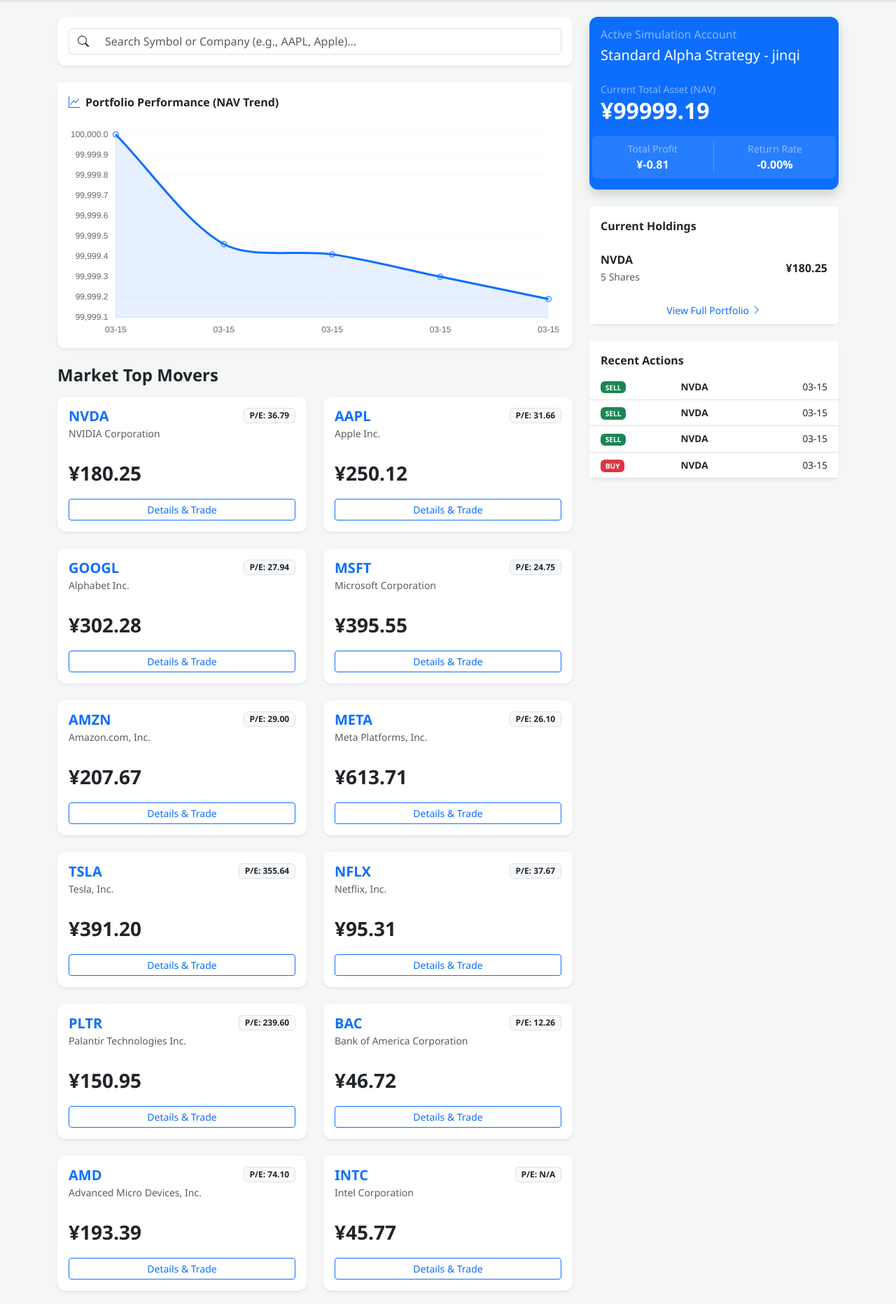
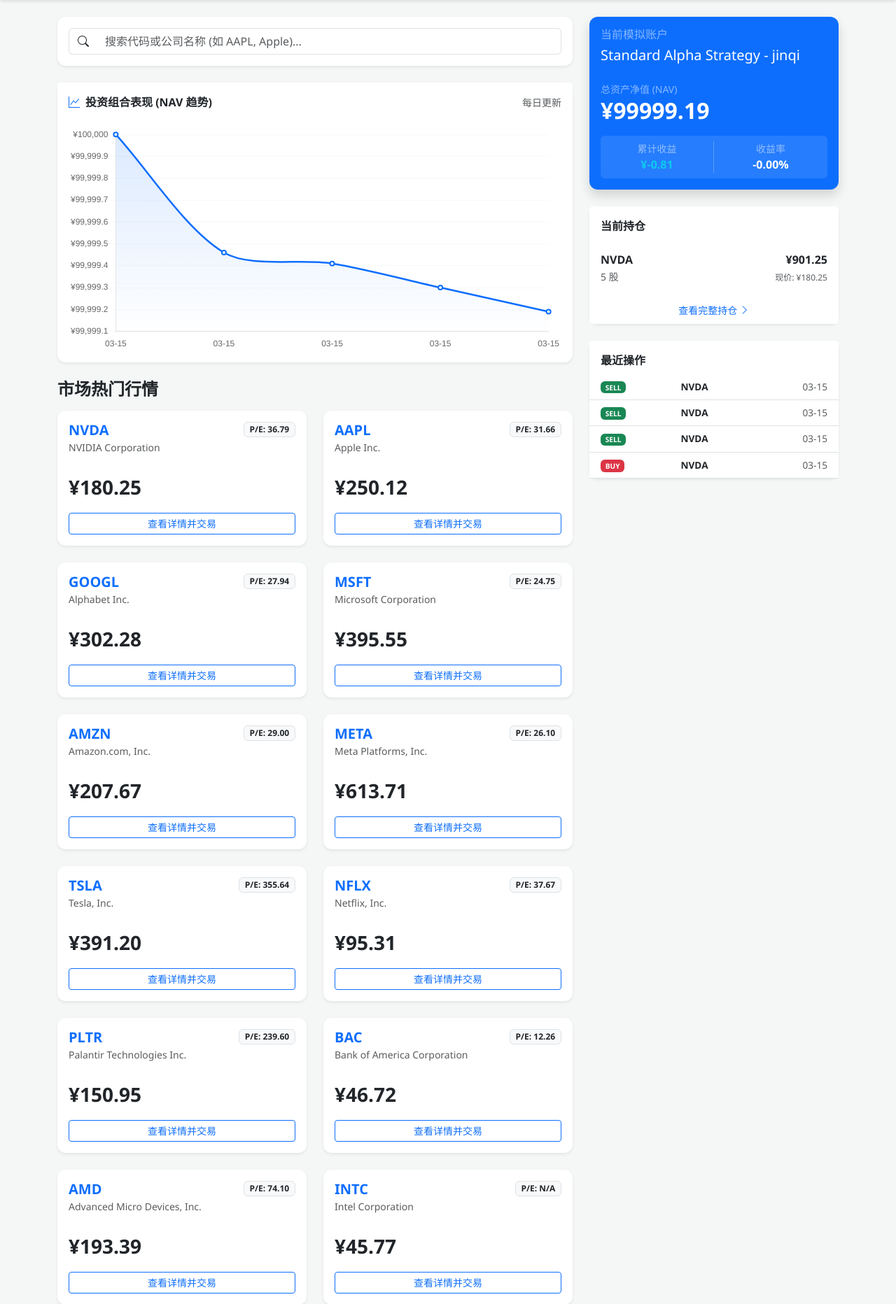
Before and after one commit to JQ-ux/DataBase_Project, a Django app: page / in a window 1280 px wide. Shown: the part 56-1920 px from the top of the page at 70% size. Run offline with Django 5.2, Linux system fonts and the light colour scheme; a user stored in the database is signed in; data comes from the database, SQL or seed files in the repository.

Commit message:
Add history simulator and fix NAV rendering logic

```diff
--- a/stock/templates/stock/index.html
+++ b/stock/templates/stock/index.html
@@ -3,11 +3,12 @@
 {% block body %}
 <div class="row">
     <div class="col-lg-8">
+
         <div class="card mb-4 shadow-sm border-0">
             <div class="card-body">
                 <div class="input-group">
                     <span class="input-group-text bg-white border-end-0"><i class="bi bi-search"></i></span>
-                    <input type="text" id="stockSearch" class="form-control border-start-0" placeholder="Search Symbol or Company (e.g., AAPL, Apple)...">
+                    <input type="text" id="stockSearch" class="form-control border-start-0" placeholder="搜索代码或公司名称 (如 AAPL, Apple)...">
                 </div>
                 <div id="searchResults" class="list-group mt-2 shadow-sm" style="display: none; position: absolute; z-index: 1000; width: 90%;">
                 </div>
@@ -15,15 +16,18 @@
         </div>
 
         <div class="card mb-4 shadow-sm border-0">
-            <div class="card-header bg-white fw-bold border-0 pt-3">
-                <i class="bi bi-graph-up text-primary me-2"></i>Portfolio Performance (NAV Trend)
+            <div class="card-header bg-white fw-bold border-0 pt-3 d-flex justify-content-between align-items-center">
+                <span><i class="bi bi-graph-up text-primary me-2"></i>投资组合表现 (NAV 趋势)</span>
+                <small class="text-muted fw-normal">每日更新</small>
             </div>
             <div class="card-body">
-                <canvas id="navChart" style="width: 100%; height: 300px;"></canvas>
+                <div style="position: relative; height:320px; width:100%">
+                    <canvas id="navChart"></canvas>
+                </div>
             </div>
         </div>
 
-        <h4 class="mb-3 fw-bold">Market Top Movers</h4>
+        <h4 class="mb-3 fw-bold">市场热门行情</h4>
         <div class="row">
             {% for company in companies %}
             <div class="col-md-6 mb-4">
@@ -40,89 +44,89 @@
                             <span class="fs-3 fw-bold">¥{{ company.current_price|floatformat:2 }}</span>
                         </div>
                         <div class="mt-auto">
-                            <a href="{% url 'stock_detail' company.symbol %}" class="btn btn-outline-primary btn-sm w-100">Details & Trade</a>
+                            <a href="{% url 'stock_detail' company.symbol %}" class="btn btn-outline-primary btn-sm w-100">查看详情并交易</a>
                         </div>
                     </div>
                 </div>
-            </div>
-            {% empty %}
-            <div class="col-12 text-center py-5">
-                <p class="text-muted">No market data available in database.</p>
             </div>
             {% endfor %}
         </div>
     </div>
 
     <div class="col-lg-4">
+
         <div class="card bg-primary text-white mb-4 shadow border-0">
             <div class="card-body">
-                <h6 class="text-white-50">Active Simulation Account</h6>
+                <h6 class="text-white-50">当前模拟账户</h6>
                 {% if sim %}
                 <h5 class="card-title mb-4">{{ sim.name }}</h5>
                 <div class="mb-3">
-                    <small class="text-white-50">Current Total Asset (NAV)</small>
+                    <small class="text-white-50">总资产净值 (NAV)</small>
                     <h2 class="fw-bold">¥{{ sim.current_nav|floatformat:2 }}</h2>
                 </div>
-                <div class="row text-center bg-white bg-opacity-10 rounded py-2">
+                <div class="row text-center bg-white bg-opacity-10 rounded py-2 mx-0">
                     <div class="col-6 border-end border-white border-opacity-25">
-                        <small class="d-block text-white-50">Total Profit</small>
-                        <span class="fw-bold">¥{{ total_profit|floatformat:2 }}</span>
+                        <small class="d-block text-white-50">累计收益</small>
+                        <span class="fw-bold {% if total_profit > 0 %}text-warning{% elif total_profit < 0 %}text-info{% endif %}">
+                            {% if total_profit > 0 %}+{% endif %}¥{{ total_profit|floatformat:2 }}
+                        </span>
                     </div>
                     <div class="col-6">
-                        <small class="d-block text-white-50">Return Rate</small>
-                        <span class="fw-bold">{{ profit_rate }}%</span>
+                        <small class="d-block text-white-50">收益率</small>
+                        <span class="fw-bold {% if profit_rate > 0 %}text-warning{% elif profit_rate < 0 %}text-info{% endif %}">
+                            {{ profit_rate }}%
+                        </span>
                     </div>
                 </div>
-                {% else %}
-                <p class="mt-3">No active simulation found.</p>
                 {% endif %}
             </div>
         </div>
 
         <div class="card shadow-sm border-0 mb-4">
-            <div class="card-header bg-white fw-bold border-0 pt-3">Current Holdings</div>
+            <div class="card-header bg-white fw-bold border-0 pt-3">当前持仓</div>
             <div class="card-body p-0">
                 <ul class="list-group list-group-flush">
                     {% for hold in holdings %}
                     <li class="list-group-item d-flex justify-content-between align-items-center py-3">
                         <div>
                             <div class="fw-bold">{{ hold.symbol.symbol }}</div>
-                            <small class="text-muted">{{ hold.quantity }} Shares</small>
+                            <small class="text-muted">{{ hold.quantity }} 股</small>
                         </div>
                         <div class="text-end">
-                            <div class="fw-bold">¥{{ hold.symbol.current_price|floatformat:2 }}</div>
+                            <div class="fw-bold">¥{{ hold.market_value|floatformat:2 }}</div>
+                            <small class="text-muted" style="font-size: 0.75rem;">现价: ¥{{ hold.symbol.current_price|floatformat:2 }}</small>
                         </div>
                     </li>
                     {% empty %}
-                    <li class="list-group-item text-center py-4 text-muted">No holdings found.</li>
+                    <li class="list-group-item text-center py-4 text-muted">暂无持仓记录</li>
                     {% endfor %}
                 </ul>
             </div>
             {% if holdings %}
             <div class="card-footer bg-white border-0 text-center">
-                <a href="{% url 'portfolio' %}" class="text-decoration-none small">View Full Portfolio <i class="bi bi-chevron-right"></i></a>
+                <a href="{% url 'portfolio' %}" class="text-decoration-none small">查看完整持仓 <i class="bi bi-chevron-right"></i></a>
             </div>
             {% endif %}
         </div>
 
         <div class="card shadow-sm border-0">
-            <div class="card-header bg-white fw-bold border-0 pt-3">Recent Actions</div>
+            <div class="card-header bg-white fw-bold border-0 pt-3">最近操作</div>
             <div class="card-body p-0">
                 <div class="table-responsive">
                     <table class="table table-hover mb-0" style="font-size: 0.85rem;">
                         <tbody>
                             {% for tx in transactions %}
                             <tr>
-                                <td class="ps-3">
+                                <td class="ps-3 align-middle">
                                     <span class="badge {% if tx.type == 'BUY' %}bg-danger{% else %}bg-success{% endif %}">
                                         {{ tx.type }}
                                     </span>
                                 </td>
-                                <td><span class="fw-bold">{{ tx.symbol.symbol }}</span></td>
-                                <td class="text-end pe-3">{{ tx.trade_date|date:"m-d" }}</td>
+                                <td class="align-middle"><span class="fw-bold">{{ tx.symbol.symbol }}</span></td>
+                                <td class="text-end pe-3 align-middle text-muted">{{ tx.trade_date|date:"m-d" }}</td>
                             </tr>
                             {% empty %}
-                            <tr><td colspan="3" class="text-center py-3 text-muted">No records.</td></tr>
+                            <tr><td colspan="3" class="text-center py-3 text-muted">暂无记录</td></tr>
                             {% endfor %}
                         </tbody>
                     </table>
@@ -135,17 +139,21 @@
 <script src="https://cdn.jsdelivr.net/npm/chart.js"></script>
 
 <script>
-    // 1. Setup Search Engine Logic
+    // 1. 搜索框防抖逻辑
     const searchInput = document.getElementById('stockSearch');
     const resultsDiv = document.getElementById('searchResults');
+    let debounceTimer;
 
     searchInput.addEventListener('input', function() {
+        clearTimeout(debounceTimer);
         const query = this.value.trim();
+
         if (query.length < 1) {
             resultsDiv.style.display = 'none';
             return;
         }
 
+        debounceTimer = setTimeout(() => {
             fetch(`/api/search/?q=${query}`)
                 .then(response => response.json())
                 .then(data => {
@@ -156,9 +164,7 @@
                             link.href = `/stock/${item.symbol}/`;
                             link.className = 'list-group-item list-group-item-action d-flex justify-content-between align-items-center';
                             link.innerHTML = `
-                            <div>
-                                <strong>${item.symbol}</strong> - <small>${item.name}</small>
-                            </div>
+                                <div><strong>${item.symbol}</strong> - <small class="text-muted">${item.name}</small></div>
                                 <span class="badge bg-primary rounded-pill">¥${item.price}</span>
                             `;
                             resultsDiv.appendChild(link);
@@ -168,16 +174,17 @@
                         resultsDiv.style.display = 'none';
                     }
                 });
+        }, 300);
     });
 
     document.addEventListener('click', function(e) {
         if (e.target !== searchInput) resultsDiv.style.display = 'none';
     });
 
-    // 2. Setup NAV Line Chart Logic
+    // 2. NAV 净值图表渲染
     const ctx = document.getElementById('navChart').getContext('2d');
 
-    // Parse JSON data passed from Django view
+    // 安全解析来自 Django View 的 JSON 数据
     const labels = JSON.parse('{{ chart_labels_json|safe }}');
     const dataPoints = JSON.parse('{{ chart_data_json|safe }}');
 
@@ -186,30 +193,43 @@
         data: {
             labels: labels,
             datasets: [{
-                label: 'Portfolio NAV (¥)',
+                label: '账户总净值 (NAV)',
                 data: dataPoints,
                 borderColor: '#0d6efd',
-                backgroundColor: 'rgba(13, 110, 253, 0.1)',
+                borderWidth: 2.5,
+                backgroundColor: (context) => {
+                    const gradient = ctx.createLinearGradient(0, 0, 0, 300);
+                    gradient.addColorStop(0, 'rgba(13, 110, 253, 0.15)');
+                    gradient.addColorStop(1, 'rgba(13, 110, 253, 0)');
+                    return gradient;
+                },
                 fill: true,
-                tension: 0.3, // Curve the line slightly
-                pointRadius: 4,
-                pointHoverRadius: 6
+                tension: 0.3,
+                pointRadius: labels.length > 20 ? 0 : 3,
+                pointHoverRadius: 5,
+                pointBackgroundColor: '#fff',
+                pointBorderWidth: 2
             }]
         },
         options: {
             responsive: true,
             maintainAspectRatio: false,
             plugins: {
-                legend: { display: false } // Hide legend to save space
+                legend: { display: false },
+                tooltip: {
+                    mode: 'index',
+                    intersect: false,
+                    callbacks: {
+                        label: (val) => ` 净值: ¥${val.parsed.y.toLocaleString()}`
+                    }
+                }
             },
             scales: {
                 y: {
-                    beginAtZero: false, // Don't force 0 to see small movements
-                    grid: { color: '#f8f9fa' }
+                    grid: { color: '#f8f9fa' },
+                    ticks: { callback: (value) => '¥' + value.toLocaleString() }
                 },
-                x: {
-                    grid: { display: false }
-                }
+                x: { grid: { display: false } }
             }
         }
     });
--- a/stock/views.py
+++ b/stock/views.py
@@ -135,9 +135,9 @@ def logout_view(request):
 def index(request):
     """
     Dashboard view showing user's simulations, market context, and performance metrics.
-    Updated to fetch NAV history for visualization and calculate key portfolio stats.
+    Includes NAV history for visualization and pre-calculated portfolio stats.
     """
-    # 1. Fetch all simulations for the current user, ordered by creation date
+    # 1. Fetch all simulations for the current user
     user_sims = Simulation.objects.filter(user=request.user).order_by('-created_at')
 
     # 2. Automatically create a default simulation if none exists
@@ -163,19 +163,24 @@ def index(request):
     active_sim = user_sims.first()
 
     # 3. Fetch NAV history data for the performance chart
-    # Ordered by date ascending to ensure the timeline flows from left to right
     nav_history_qs = Simulation_NAV_History.objects.filter(sim=active_sim).order_by('record_date')
 
-    # Prepare data for Chart.js (Serialized to JSON for frontend integration)
+    # Prepare data for Chart.js
     chart_labels = [record.record_date.strftime("%m-%d") for record in nav_history_qs]
     chart_data = [float(record.nav) for record in nav_history_qs]
 
-    # 4. Fetch additional dashboard components
-    user_holdings = Simulation_Holding.objects.filter(sim=active_sim).exclude(quantity=0)
+    # 4. Fetch additional dashboard components with database-level calculation
+    # Using annotate to avoid 'multiply' filter errors in template
+    user_holdings = Simulation_Holding.objects.filter(
+        sim=active_sim
+    ).exclude(quantity=0).select_related('symbol').annotate(
+        market_value=F('quantity') * F('symbol__current_price')
+    )
+
     recent_actions = Simulation_Transaction.objects.filter(sim=active_sim).order_by('-created_at')[:5]
     top_movers = Company.objects.all().order_by('-market_cap')[:SEARCH_LIMIT]
 
-    # 5. Calculate real-time profit metrics for the dashboard header
+    # 5. Calculate real-time profit metrics
     total_profit = active_sim.current_nav - active_sim.initial_cash
     profit_rate = (total_profit / active_sim.initial_cash * 100) if active_sim.initial_cash else 0
 
@@ -185,10 +190,8 @@ def index(request):
         "holdings": user_holdings,
         "transactions": recent_actions,
         "sim": active_sim,
-        # Performance statistics
         "total_profit": total_profit,
         "profit_rate": round(profit_rate, 2),
-        # Charting data serialized as JSON strings
         "chart_labels_json": json.dumps(chart_labels),
         "chart_data_json": json.dumps(chart_data),
     })
@@ -321,20 +324,27 @@ def process_transaction(request):
                 price=exec_price, total_amount=total_cost
             )
 
-            # 8. Update NAV history and sync Simulation record
-            # Calculate real-time snapshot: Total NAV = Cash + Market Value
+            # ==========================================
+            # FINAL FIX STEP 8: Atomic Daily Snapshot
+            # ==========================================
             total_nav, market_val = calculate_nav_optimized(sim, date_obj)
 
-            # Record this snapshot into history table
+
+            Simulation_NAV_History.objects.filter(
+                sim=sim,
+                record_date=date_obj
+            ).delete()
+
+
             Simulation_NAV_History.objects.create(
                 sim=sim,
                 record_date=date_obj,
                 nav=total_nav,
-                cash=sim.current_nav,
+                cash=user.account_balance,
                 market_value=market_val
             )
 
-            # Critical: Sync the Simulation main table with the latest calculated NAV
+
             sim.current_nav = total_nav
             sim.save()
             # 9. Return Response
```
Also changed, not shown: populate_history.py (added, +64 -0 lines). Lines whose indentation alone changed are shown as unchanged.
